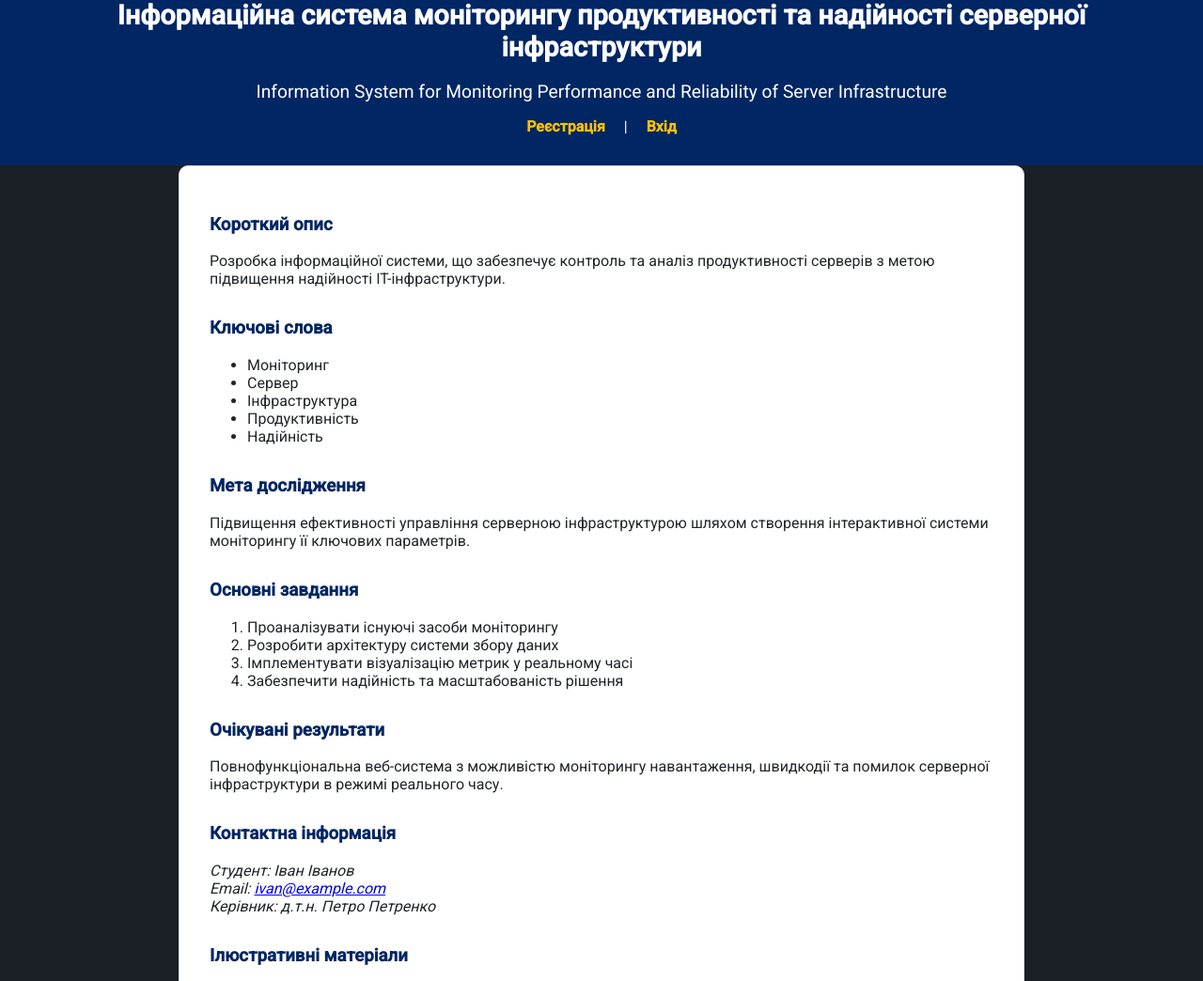
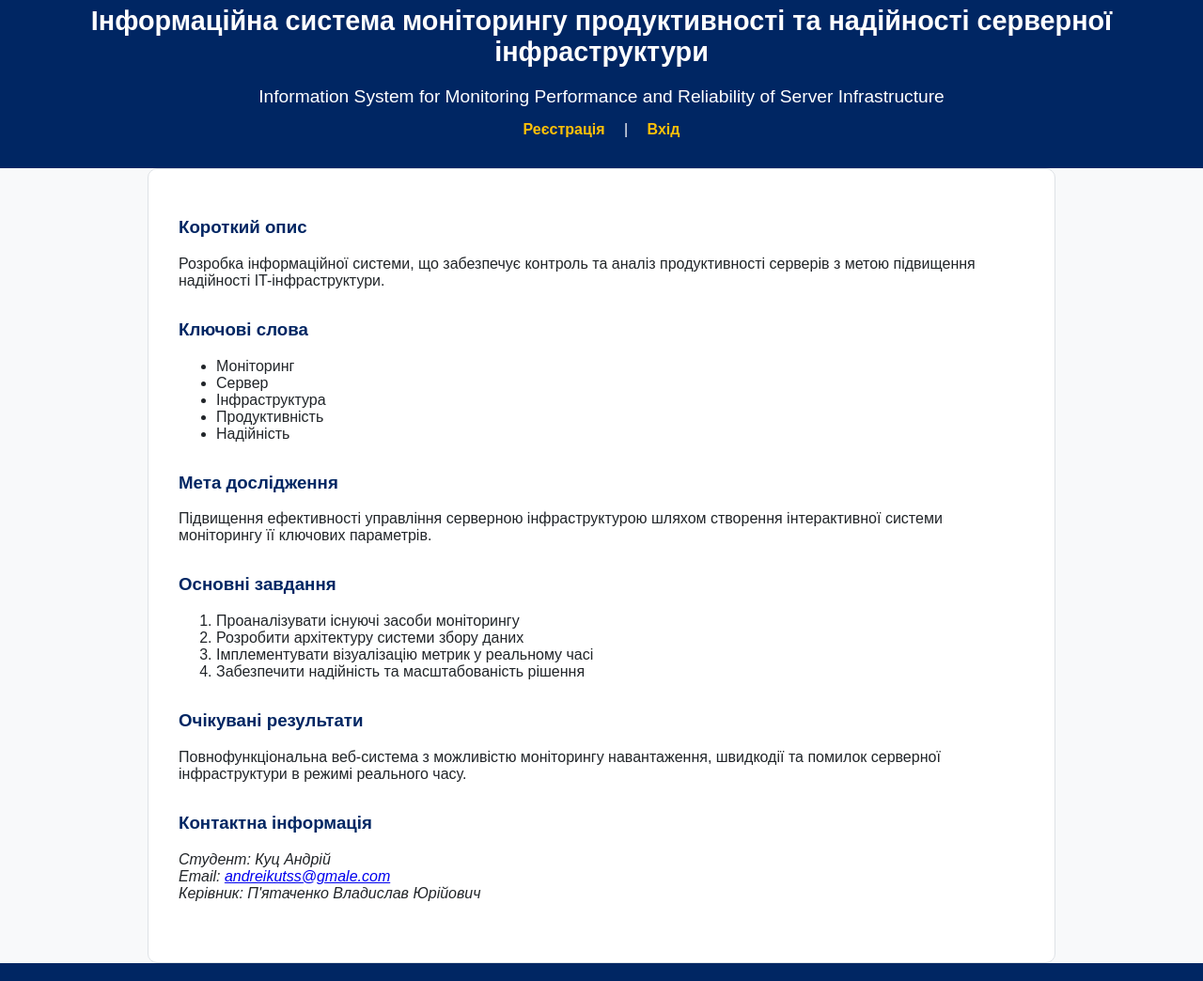
Before and after one commit to KutsAndrii/bachelor-project, a Flask app: page / in a window 1280 px wide. Shown: the part 134-1178 px from the top of the page at 94% size. Run offline with Flask 3, Linux system fonts and the light colour scheme; some libraries are stand-ins or nearby versions.

Commit message:
V0.7.75 home.html

```diff
--- a/templates/home.html
+++ b/templates/home.html
@@ -6,10 +6,12 @@
 
   <title>ІС Моніторингу Серверної Інфраструктури</title>
 
+
+
   <!-- SEO метатеги -->
   <meta name="description" content="Інформаційна система моніторингу серверної інфраструктури – бакалаврський проєкт">
   <meta name="keywords" content="моніторинг, сервер, інфраструктура, продуктивність, надійність, бакалаврська робота">
-  <meta name="author" content="Іван Іванов">
+  <meta name="author" content="Куц Андрій">
 
   <!-- Open Graph -->
   <meta property="og:title" content="ІС Моніторингу Серверної Інфраструктури">
@@ -22,13 +24,22 @@
   <link rel="icon" type="image/png" href="static/favicon.png">
   <link rel="stylesheet" href="{{ url_for('static', filename='css/home.css') }}">
 
-  <!-- Стилі -->
-  <link rel="stylesheet" href="style.css">
 </head>
 
 <body>
+
+  {% with messages = get_flashed_messages(with_categories=true) %}
+    {% if messages %}
+      <ul class="flashes">
+        {% for category, message in messages %}
+          <li class="{{ category }}">{{ message }}</li>
+        {% endfor %}
+      </ul>
+    {% endif %}
+  {% endwith %}
+
   <header role="banner">
-    <img src="static/logo.png" alt="Логотип університету" width="100" itemprop="image">
+    <img src="{{ url_for('static', filename='images/logo.png') }}" alt="Логотип університету" width="100" itemprop="image">
     <h1 itemprop="headline">Інформаційна система моніторингу продуктивності та надійності серверної інфраструктури</h1>
     <h2 lang="en">Information System for Monitoring Performance and Reliability of Server Infrastructure</h2>
     <nav role="navigation" aria-label="Головна навігація">
@@ -83,16 +94,12 @@
     <section aria-labelledby="contacts">
       <h3 id="contacts">Контактна інформація</h3>
       <address>
-        Студент: <span itemprop="author" itemscope itemtype="https://schema.org/Person"><span itemprop="name">Іван Іванов</span></span><br>
-        Email: <a href="mailto:ivan@example.com" itemprop="email">ivan@example.com</a><br>
-        Керівник: д.т.н. Петро Петренко
+        Студент: <span itemprop="author" itemscope itemtype="https://schema.org/Person"><span itemprop="name">Куц Андрій</span></span><br>
+        Email: <a href="mailto:ivan@example.com" itemprop="email">andreikutss@gmale.com</a><br>
+        Керівник: П'ятаченко Владислав Юрійович
       </address>
     </section>
 
-    <section aria-labelledby="illustration">
-      <h3 id="illustration">Ілюстративні матеріали</h3>
-      <img src="static/server-diagram.png" alt="Схема системи моніторингу серверної інфраструктури" width="600" itemprop="image">
-    </section>
   </main>
 
   <footer role="contentinfo">
```
